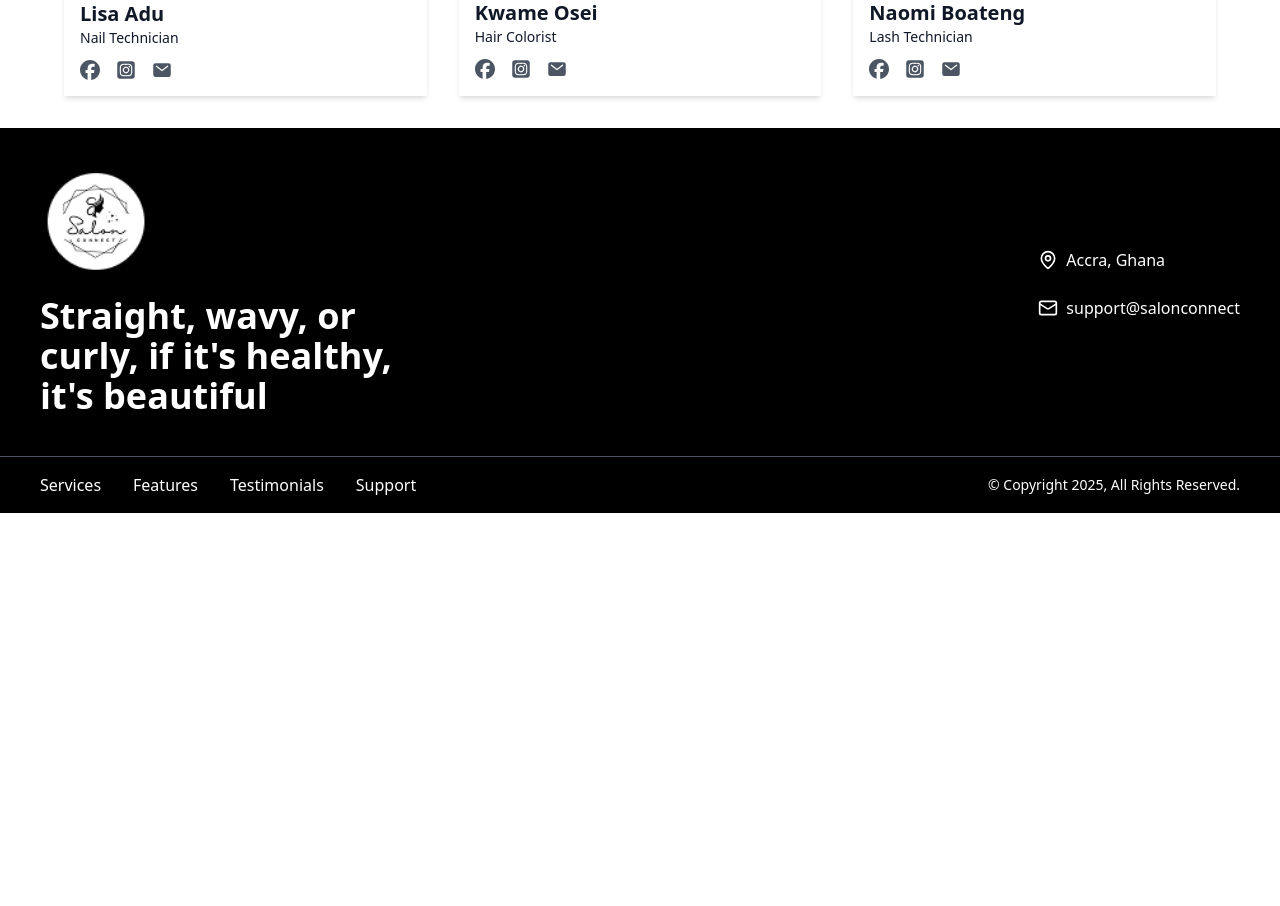
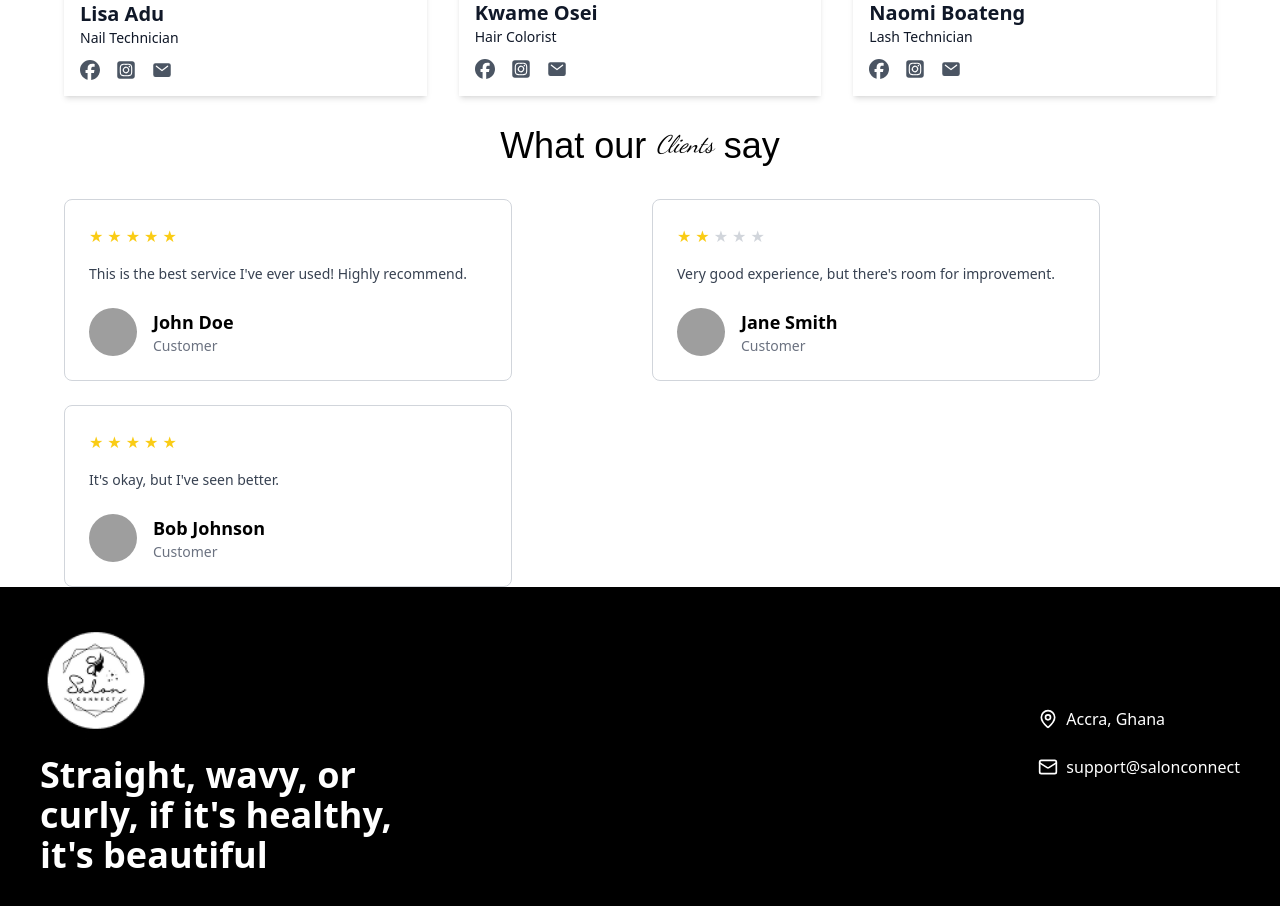
Before and after one commit to MergeShere/SalConFrontend, a React (Vite) app: page / in a window 1280 px wide. Shown: the part 940-1846 px from the top of the page. Before the commit the page ends 1453 px from the top, so only its background shows below. Built offline with nearby package versions, Linux system fonts and the light colour scheme; grey boxes are pictures that could not be loaded.

Commit message:
Add Testimonials component to App for enhanced user feedback display

```diff
--- a/src/App.tsx
+++ b/src/App.tsx
@@ -3,6 +3,7 @@ import { Provider } from 'react-redux';
 import { store } from './store/store';
 import Footer from './components/Footer'; // Import the Footer component
 import Featured from './components/home/Featured';
+import Testimonials from './components/home/testimonials';
 
 function App() {
   return (
@@ -12,6 +13,8 @@ function App() {
         <main className="flex-grow">
           {/* Main content */}
           <Featured />
+
+          <Testimonials />
         </main>
 
         {/* Footer */}
```
